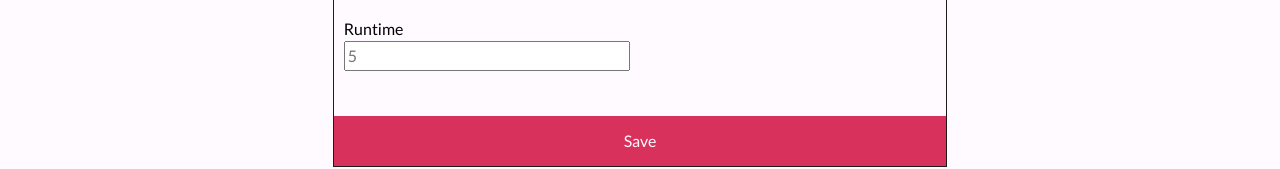
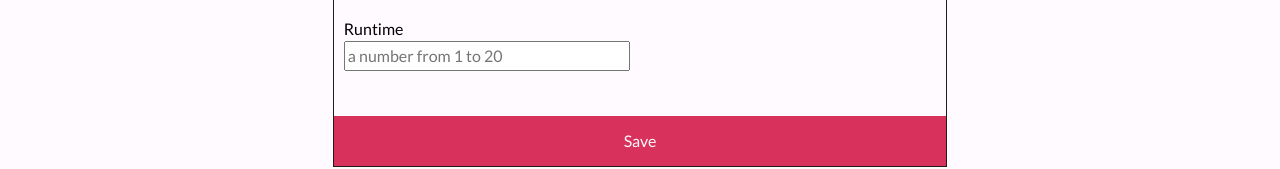
Before and after one commit to RaulBercea/Market-Project-Gruppo-4, a plain HTML site: page index.html in a window 1280 px wide. Shown: the part 413-582 px from the top of the page. Drawn offline with Linux system fonts and the light colour scheme.

Commit message:
fixed a placeholder

```diff
--- a/index.html
+++ b/index.html
@@ -85,7 +85,7 @@
 						<input
 							type="number"
 							id="runtime-setting"
-							placeholder="5"
+							placeholder="a number from 1 to 20"
 							maxlength="2"
 						/>
 						<h5></h5>
```
